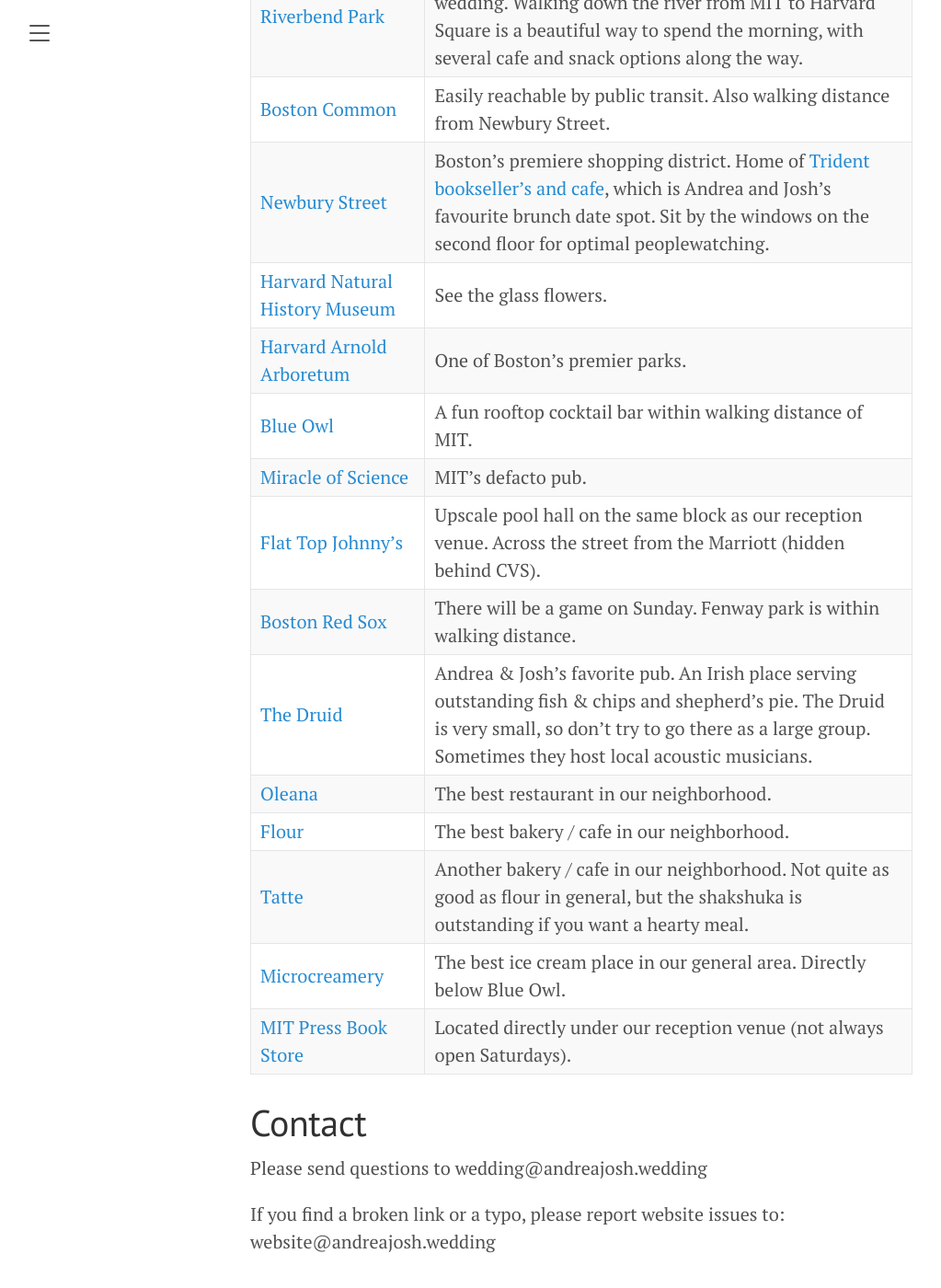
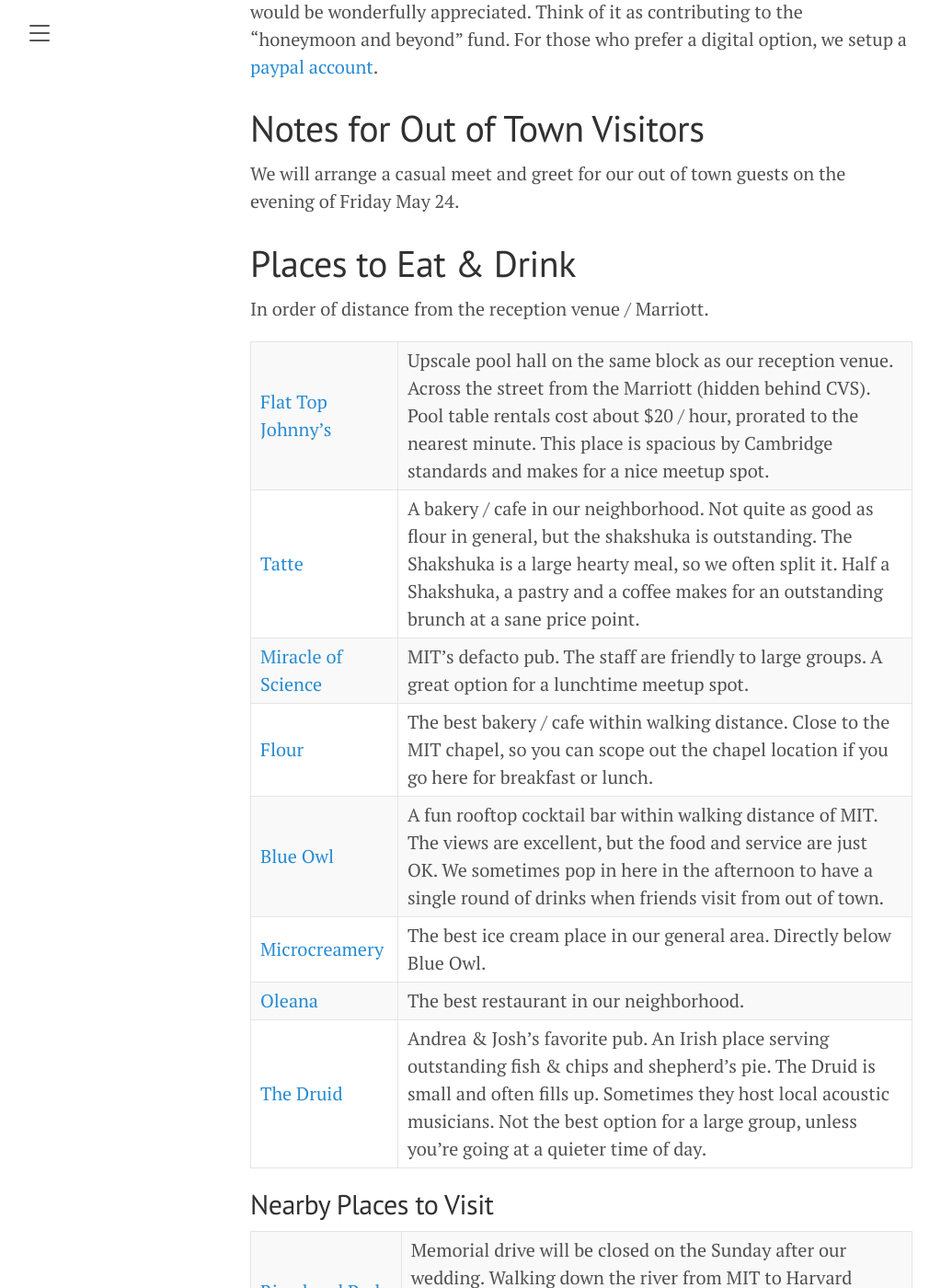
Before and after one commit to JoshBradshaw/andreajosh.github.io, a Jekyll site: the page built from _posts/2023-12-30-overview.md, in a window 1280 px wide and 1400 px high, scrolled down 3721 px. Shown: the whole window at 92% size, without its empty margins (8-1031 px from the left). Built offline with Jekyll 4.4.1, drawn with Linux system fonts in a browser that asks for light colours; some of the changed text lies outside the part shown.

Commit message:
Update 2023-12-30-overview.md

```diff
--- a/_posts/2023-12-30-overview.md
+++ b/_posts/2023-12-30-overview.md
@@ -60,7 +60,9 @@ For out of town guests, our wedding venue is approximately three miles from the
 
 On the day of the wedding we suggest that guests arrive on foot, by [Boston Public Transit (MBTA)](https://cdn.mbta.com/sites/default/files/2022-12/2022-12-12-subway-map-v37f.pdf), or by Taxi/Uber. The reception venue is located directly on top of the [Kendall Square MBTA stop](https://www.mbta.com/stops/place-knncl).
 
-Driving to the wedding and reception is not recommended. The MIT police will set aside ten parking spaces at the Chapel for the duration of the ceremony. There will be no free parking available for the reception. MIT does have some expensive ($18+/hour) [public parking options](https://web.mit.edu/facilities/transportation/parking/visitors/public_parking.html).
+Driving to the wedding and reception is not recommended. The MIT police will set aside ten parking spaces at the Chapel for the duration of the ceremony, but there will not be any free parking available for the reception. MIT does have some (pretty expensive) [public parking options](https://web.mit.edu/facilities/transportation/parking/visitors/public_parking.html). Hayward Garage is the closest visitor-friendly MIT parking lot to the reception venue. The most reasonably priced parking spaces in the area are the street parking spaces on Memorial Drive. Many restrictions apply to street parking, so read the (very confusing) signage carefully.
+
+We especially advise against trying to park in the MIT Visitor Parking at the intersection of Massachusetts Ave and Vassar Street. For some reason this lot is the default that google will show you when you look for parking in the area despite this lot being much smaller than the Hayward Garage and just as expensive. Pulling into the cramped parking spaces in this lot is an advanced driving test, and a considerable fraction of parkers fail the test by bumping into their neighbors.
 
 # Stories
 
@@ -76,23 +78,28 @@ If you wish to give something extra, a little cash towards our future adventures
 
 We will arrange a casual meet and greet for our out of town guests on the evening of Friday May 24.
 
-## Recommendations
+# Places to Eat & Drink
+
+In order of distance from the reception venue / Marriott.
+
+[Flat Top Johnny's](https://g.co/kgs/qrAD5ez) | Upscale pool hall on the same block as our reception venue. Across the street from the Marriott (hidden behind CVS). Pool table rentals cost about $20 / hour, prorated to the nearest minute. This place is spacious by Cambridge standards and makes for a nice meetup spot.
+[Tatte](https://tattebakery.com/) | A bakery / cafe in our neighborhood. Not quite as good as flour in general, but the shakshuka is outstanding. The Shakshuka is a large hearty meal, so we often split it. Half a Shakshuka, a pastry and a coffee makes for an outstanding brunch at a sane price point.
+[Miracle of Science](https://miracleofscience.us/) | MIT's defacto pub. The staff are friendly to large groups. A great option for a lunchtime meetup spot.
+[Flour](https://www.flourbakery.com/) | The best bakery / cafe within walking distance. Close to the MIT chapel, so you can scope out the chapel location if you go here for breakfast or lunch.
+[Blue Owl](https://www.yelp.com/biz/blue-owl-cambridge) | A fun rooftop cocktail bar within walking distance of MIT. The views are excellent, but the food and service are just OK. We sometimes pop in here in the afternoon to have a single round of drinks when friends visit from out of town.
+[Microcreamery](https://newcitymicrocreamery.com/newcitymicrocreamerycambridge) | The best ice cream place in our general area. Directly below Blue Owl.
+[Oleana](https://www.oleanarestaurant.com/) | The best restaurant in our neighborhood.
+[The Druid](https://www.druidpub.com/)            | Andrea & Josh's favorite pub. An Irish place serving outstanding fish & chips and shepherd's pie. The Druid is small and often fills up. Sometimes they host local acoustic musicians. Not the best option for a large group, unless you're going at a quieter time of day.
+
+## Nearby Places to Visit
 
 [Riverbend Park](https://www.cambridgema.gov/streetsandtransportation/memorialdrive#:~:text=The%20Massachusetts%20Legislature%20passes%20a,end%20of%20April%20until%20mid) | Memorial drive will be closed on the Sunday after our wedding. Walking down the river from MIT to Harvard Square is a beautiful way to spend the morning, with several cafe and snack options along the way.
 [Boston Common](https://www.boston.gov/parks/boston-common) | Easily reachable by public transit. Also walking distance from Newbury Street.
 [Newbury Street](https://www.boston-discovery-guide.com/newbury-street-shopping.html) | Boston's premiere shopping district. Home of [Trident bookseller's and cafe](https://www.tridentbookscafe.com/), which is Andrea and Josh's favourite brunch date spot. Sit by the windows on the second floor for optimal peoplewatching.
 [Harvard Natural History Museum](https://hmnh.harvard.edu/) | See the glass flowers.
 [Harvard Arnold Arboretum](https://arboretum.harvard.edu/)       | One of Boston's premier parks.
-[Blue Owl](https://www.yelp.com/biz/blue-owl-cambridge) | A fun rooftop cocktail bar within walking distance of MIT.
-[Miracle of Science](https://miracleofscience.us/) | MIT's defacto pub.
-[Flat Top Johnny's](https://g.co/kgs/qrAD5ez) | Upscale pool hall on the same block as our reception venue. Across the street from the Marriott (hidden behind CVS).
-[Boston Red Sox](https://www.mlb.com/redsox/tickets) | There will be a game on Sunday. Fenway park is within walking distance.
-[The Druid](https://www.druidpub.com/)            | Andrea & Josh's favorite pub. An Irish place serving outstanding fish & chips and shepherd's pie. The Druid is very small, so don't try to go there as a large group. Sometimes they host local acoustic musicians.
-[Oleana](https://www.oleanarestaurant.com/) | The best restaurant in our neighborhood.
-[Flour](https://www.flourbakery.com/) | The best bakery / cafe in our neighborhood.
-[Tatte](https://tattebakery.com/) | Another bakery / cafe in our neighborhood. Not quite as good as flour in general, but the shakshuka is outstanding if you want a hearty meal.
-[Microcreamery](https://newcitymicrocreamery.com/newcitymicrocreamerycambridge) | The best ice cream place in our general area. Directly below Blue Owl.
-[MIT Press Book Store](https://mitpressbookstore.mit.edu/) | Located directly under our reception venue (not always open Saturdays).
+[Boston Red Sox](https://www.mlb.com/redsox/tickets) | There will be a game on Sunday. Fenway park is just across the river.
+
 
 # Contact
 
```
Also changed, not shown: other parts of _posts/2023-12-30-overview.md (+1 -1 lines).
